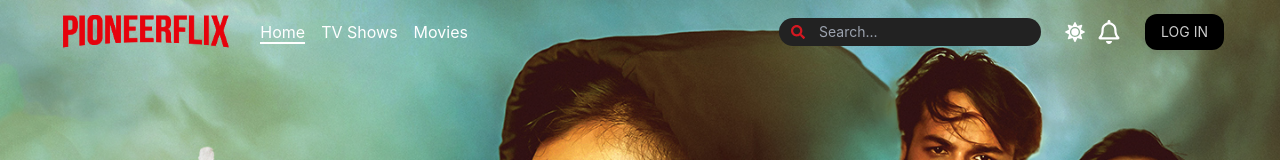
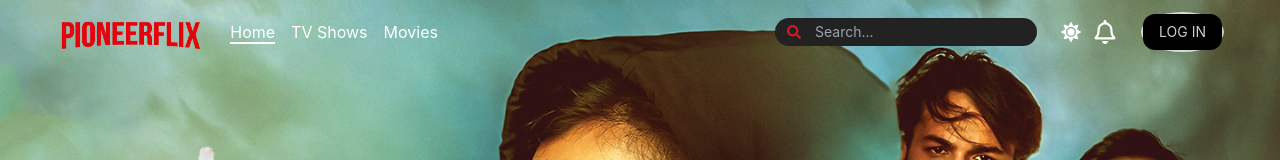
Before and after one commit to MagicManik/pioneerflix-client, a React (Create React App) app: page / in a window 1280 px wide. Shown: the top 160 px of the page. Built offline with nearby package versions, Linux system fonts and the light colour scheme; no server answers.

Commit message:
tvChannel section updated

```diff
--- a/src/components/Home/TvChannels/TvChannels.css
+++ b/src/components/Home/TvChannels/TvChannels.css
@@ -112,4 +112,8 @@ h3 {
     h3 {
         font-size: 1.1rem !important;
     }
+
+    p {
+        font-size: 14px;
+    }
 }
--- a/src/components/Home/TvChannels/TvChannels.js
+++ b/src/components/Home/TvChannels/TvChannels.js
@@ -207,7 +207,8 @@ const TvChannels = () => {
     };
 
     return (
-        <section className='bg-secondary pb-3'>
+        <section className='bg-secondary'>
+            <div className='pb-3 custom-bg'>
                 <div className='bg-primary video-section'>
                     <div className='bg-primary lg:px-20 sm:px-4 video-container'>
                         <h1 className='text-2xl text-secondary pt-6'>TV CHANNELS</h1>
@@ -250,6 +251,7 @@ const TvChannels = () => {
 
                     </div>
                 </div>
+            </div>
         </section>
     );
 };
--- a/src/components/Shared/Header/Navbar/NavbarResponsive.css
+++ b/src/components/Shared/Header/Navbar/NavbarResponsive.css
@@ -4,6 +4,15 @@
     transition: background-color 0.5s cubic-bezier(0.28, 0.11, 0.32, 1);
     transition-property: background-color, backdrop-filter, -webkit-backdrop-filter;
     border-bottom: 1px solid #222;
+}
+
+.custom-border {
+    border: 2px solid rgba(255, 255, 255, 0.726);
+    border-radius: 50%;
+}
+
+.custom-border-II {
+    border: 1px solid #222;
 }
 
 .search-input {
--- a/src/components/Shared/Header/Navbar/NavbarResponsive.js
+++ b/src/components/Shared/Header/Navbar/NavbarResponsive.js
@@ -82,7 +82,7 @@ const NavbarResponsive = ({ theme, setTheme }) => {
                     </Link>
                     <Link to={'/'}>
                       <img
-                        className="hidden lg:block h-12 w-auto"
+                        className="hidden lg:block h-12 pt-2 w-auto"
                         src={pioneerFlix}
                         alt="Workflow"
                       />
@@ -147,7 +147,7 @@ const NavbarResponsive = ({ theme, setTheme }) => {
                   </button>
 
                   {/* Profile dropdown */}
-                  <Menu as="div" className="ml-3 relative">
+                  <Menu as="div" className="ml-3 relative custom-border">
                     <div>
                       <Menu.Button className=" flex text-sm">
                         <span className="sr-only">Open user menu</span>
@@ -175,7 +175,7 @@ const NavbarResponsive = ({ theme, setTheme }) => {
                       leaveFrom="transform opacity-100 scale-100"
                       leaveTo="transform opacity-0 scale-95"
                     >
-                      <Menu.Items className="origin-top-right absolute z-20 right-0 mt-2 w-48 rounded-md shadow-lg py-1 bg-primary ring-1 ring-black ring-opacity-5 focus:outline-none">
+                      <Menu.Items className="origin-top-right absolute z-20 right-0 mt-2 w-48 rounded-md shadow-lg py-1 bg-primary ring-1 ring-black ring-opacity-5 focus:outline-none custom-border-II">
                         <Menu.Item>
                           {({ active }) => (
                             <button
```
Lines whose indentation alone changed are shown as unchanged.
